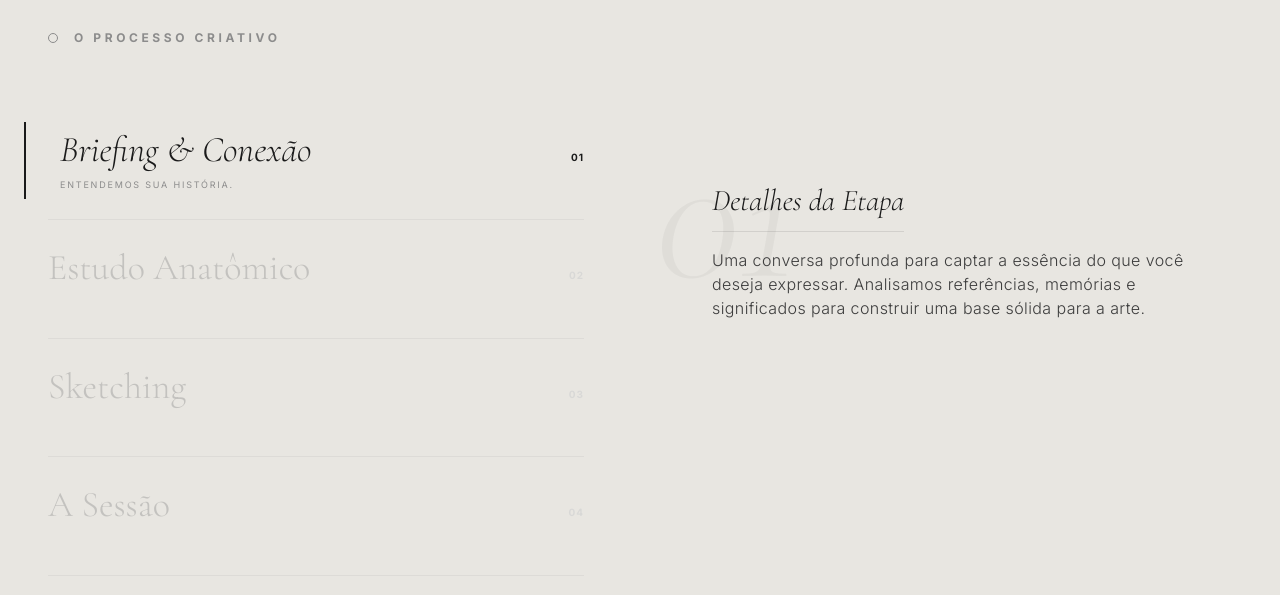
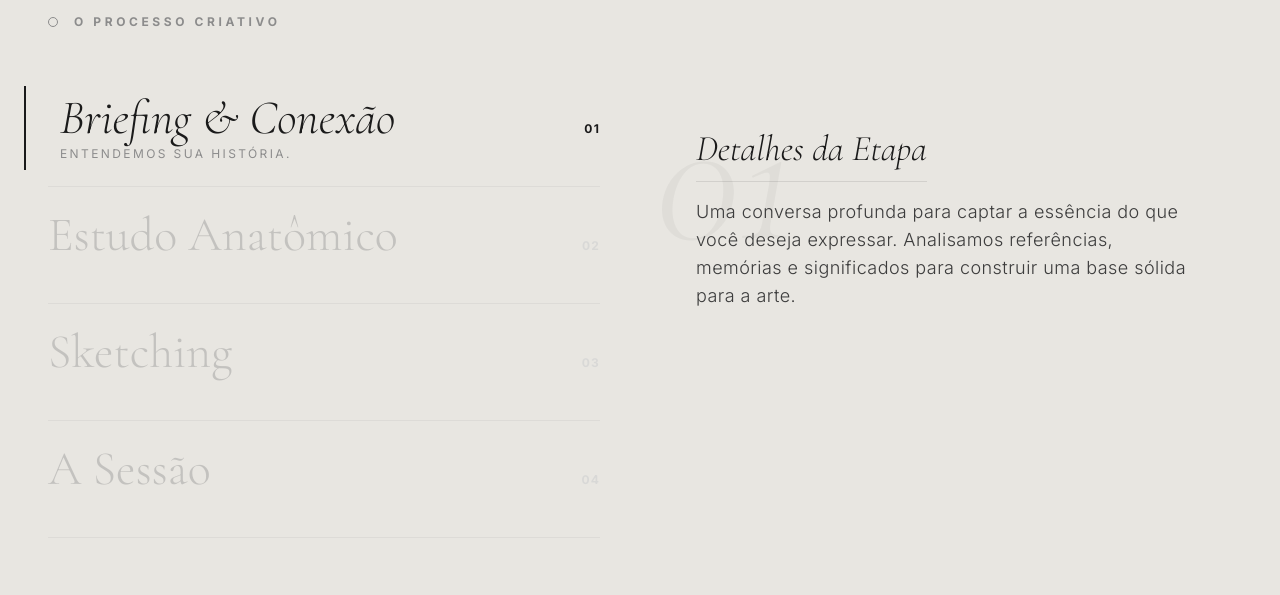
Before and after one commit to VictorCardosoOl/William-tauagem-v2, a React (Vite) app: page / in a window 1280 px wide. Shown: the part 7225-7820 px from the top of the page. Built offline with nearby package versions, Linux system fonts and the light colour scheme.

Commit message:
feat: Adjust spacing and layout in CreativeProcess
Refine vertical and horizontal spacing within the CreativeProcess component. This change aims to improve visual hierarchy and provide a more balanced layout, particularly in the left-hand list of the creative process steps.

```diff
--- a/components/CreativeProcess.tsx
+++ b/components/CreativeProcess.tsx
@@ -21,16 +21,17 @@ const CreativeProcess: React.FC = () => {
   }, [activeProcess]);
 
   return (
-    <section className="bg-paper-warm dark:bg-[#121212] py-16 md:py-24 px-6 md:px-12 transition-colors duration-500">
+    <section className="bg-paper-warm dark:bg-[#121212] py-12 md:py-20 px-6 md:px-12 transition-colors duration-500">
         <div className="max-w-7xl mx-auto">
-            <div className="flex items-center gap-4 mb-10 md:mb-14">
+            <div className="flex items-center gap-4 mb-8 md:mb-10">
                 <div className="w-2.5 h-2.5 border border-ink-medium dark:border-white/60 rounded-full"></div>
                 <h3 className="font-sans text-xs tracking-[0.3em] uppercase font-bold text-ink-medium dark:text-white/80">
                     O Processo Criativo
                 </h3>
             </div>
 
-            <div className="flex flex-col lg:flex-row gap-12 lg:gap-16 items-start">
+            <div className="flex flex-col lg:flex-row gap-8 lg:gap-12 items-start">
+                {/* LISTA ESQUERDA - Mais compacta verticalmente */}
                 <div className="flex-1 w-full flex flex-col">
                     {PROCESSO_CRIATIVO.map((item, index) => {
                         const isActive = activeProcess === index;
@@ -38,26 +39,28 @@ const CreativeProcess: React.FC = () => {
                             <div
                                 key={item.id}
                                 onMouseEnter={() => setActiveProcess(index)}
-                                className={`relative cursor-pointer py-5 md:py-7 border-b border-ink-black/5 dark:border-white/5 transition-all duration-300 group`}
+                                className={`relative cursor-pointer py-4 md:py-6 border-b border-ink-black/5 dark:border-white/5 transition-all duration-300 group`}
                             >
-                                <div className={`absolute left-[-1.5rem] top-5 bottom-5 w-0.5 bg-ink-black dark:bg-white transition-all duration-500 ease-in-out ${isActive ? 'scale-y-100 opacity-100' : 'scale-y-0 opacity-0'}`}></div>
+                                {/* Active Indicator Line */}
+                                <div className={`absolute left-[-1.5rem] top-4 bottom-4 w-0.5 bg-ink-black dark:bg-white transition-all duration-500 ease-in-out ${isActive ? 'scale-y-100 opacity-100' : 'scale-y-0 opacity-0'}`}></div>
+
                                 <div className="flex justify-between items-baseline">
                                     <div className="pr-4">
-                                        <h4 className={`text-3xl md:text-4xl transition-all duration-500 ${
+                                        <h4 className={`text-4xl md:text-5xl transition-all duration-500 ${
                                             isActive
                                             ? 'font-serif italic font-light text-ink-black dark:text-white translate-x-3'
                                             : 'font-serif font-thin text-ink-medium/40 dark:text-gray-500 group-hover:text-ink-black'
                                         }`}>
                                             {item.titulo}
                                         </h4>
-                                        <p className={`font-sans text-[9px] tracking-[0.2em] uppercase mt-2 transition-all duration-300 ${
+                                        <p className={`font-sans text-[10px] md:text-xs tracking-[0.2em] uppercase mt-1 transition-all duration-300 ${
                                             isActive ? 'opacity-100 text-ink-medium dark:text-gray-300 translate-x-3' : 'opacity-0'
                                         }`}>
                                             {item.subtitulo}
                                         </p>
                                     </div>
                                     <div className="flex items-center gap-4 shrink-0">
-                                        <span className={`font-sans text-[10px] font-bold tracking-widest transition-colors duration-300 ${isActive ? 'text-ink-black dark:text-white opacity-100' : 'text-gray-400 opacity-20'}`}>
+                                        <span className={`font-sans text-xs font-bold tracking-widest transition-colors duration-300 ${isActive ? 'text-ink-black dark:text-white opacity-100' : 'text-gray-400 opacity-20'}`}>
                                             0{item.id}
                                         </span>
                                     </div>
@@ -67,16 +70,17 @@ const CreativeProcess: React.FC = () => {
                     })}
                 </div>
 
-                <div className="flex-1 w-full lg:sticky lg:top-24 h-full min-h-[300px] flex items-center justify-center lg:justify-start lg:pl-12 mt-8 lg:mt-0">
+                {/* CONTEÚDO DIREITA - Fonte maior e margens ajustadas */}
+                <div className="flex-1 w-full lg:sticky lg:top-32 h-full min-h-[300px] flex items-center justify-center lg:justify-start lg:pl-8 mt-6 lg:mt-0">
                     <div className="relative w-full max-w-lg" ref={contentRef}>
-                        <div className="absolute -top-16 -left-10 text-[10rem] md:text-[12rem] leading-none font-serif text-ink-black opacity-[0.04] dark:text-white dark:opacity-[0.04] select-none pointer-events-none transition-all duration-700 font-thin italic">
+                        <div className="absolute -top-12 -left-6 text-[10rem] md:text-[12rem] leading-none font-serif text-ink-black opacity-[0.04] dark:text-white dark:opacity-[0.04] select-none pointer-events-none transition-all duration-700 font-thin italic">
                             0{activeProcess + 1}
                         </div>
                         <div className="relative z-10 pl-4" key={activeProcess}>
-                            <h3 className="anim-text font-serif italic text-2xl md:text-3xl mb-4 text-ink-black dark:text-white border-b border-ink-black/10 dark:border-white/20 pb-3 inline-block font-light">
+                            <h3 className="anim-text font-serif italic text-3xl md:text-4xl mb-4 text-ink-black dark:text-white border-b border-ink-black/10 dark:border-white/20 pb-3 inline-block font-light">
                                 Detalhes da Etapa
                             </h3>
-                            <p className="anim-text font-sans text-sm md:text-base leading-loose tracking-wide text-ink-dark dark:text-gray-300 font-light">
+                            <p className="anim-text font-sans text-base md:text-lg leading-loose tracking-wide text-ink-dark dark:text-gray-300 font-light">
                                 {PROCESSO_CRIATIVO[activeProcess].descricao}
                             </p>
                         </div>
```
